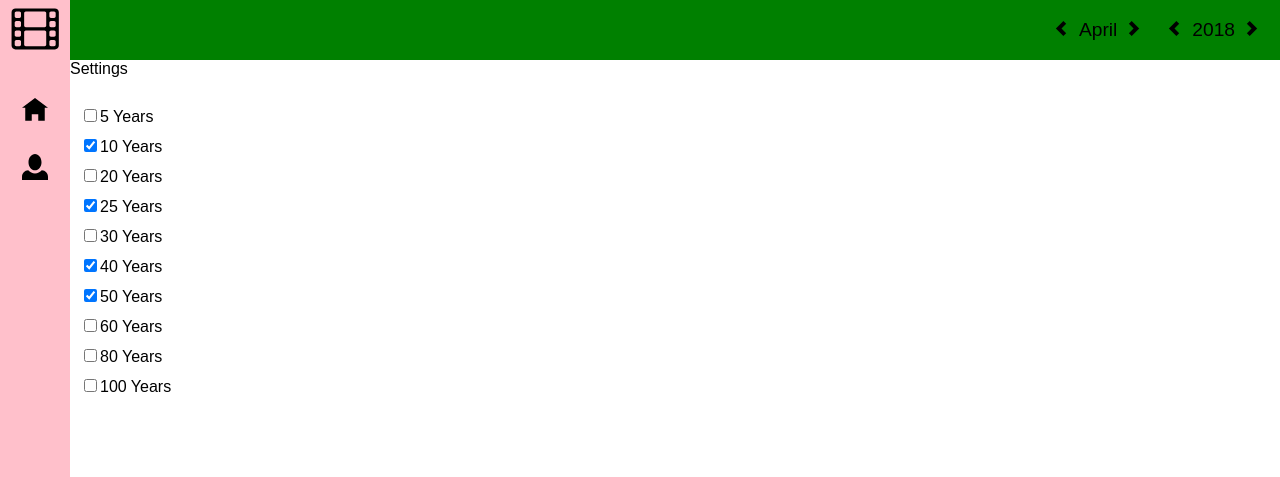
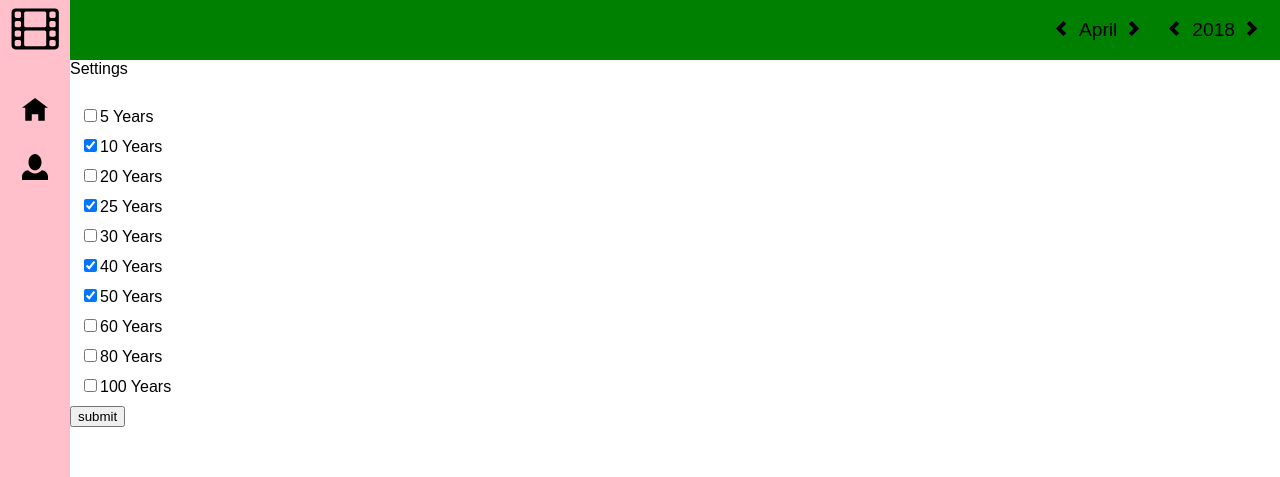
Before and after one commit to JodyDuke/movie_anniversary_react_project, a React (Create React App) app: page /settings in a window 1280 px wide. Shown: the top 477 px of the page. Built offline with nearby package versions, Linux system fonts and the light colour scheme; no server answers.

Commit message:
move date change to setting state so main app updates on submit

```diff
--- a/src/components/main/main.js
+++ b/src/components/main/main.js
@@ -91,16 +91,8 @@ class Main extends Component {
     }
 
     updateYears(props){
-        let propsParsed = parseInt(props, 10)
-        let currentYearsSelected = this.state.yearsSelect;
-        if(currentYearsSelected.indexOf(propsParsed) > -1) {
-            let pos = currentYearsSelected.indexOf(propsParsed)
-            currentYearsSelected.splice(pos, 1)
-        } else {
-            currentYearsSelected.push(propsParsed)
-        }
         this.setState({
-            yearsSelect : currentYearsSelected
+            yearsSelect : props
         }, () => this.getMovies())
     }
 
@@ -123,7 +115,3 @@ class Main extends Component {
 }
 
 export default Main
-
-// fetch(tmdb.url + tmdb.discover + config.TMBD_KEY + tmdb.startString + y + '-' + m + '-' + 1 + tmdb.releaseLessThan + y + '-' + m + '-' + daysInMonth + tmdb.endString, {
-//     'callback': 'test'
-// })
--- a/src/components/main/settings/settings.js
+++ b/src/components/main/settings/settings.js
@@ -11,13 +11,30 @@ export default class Settings extends Component {
         this.handleChange = this.handleChange.bind(this)
     }
 
-    handleSubmit(e) {
-        e.preventDefault()
 
+    componentWillMount() {
+        this.setState({
+            currentYearsChecked : this.props.yearsSelect
+        })
     }
 
     handleChange(e) {
-        this.props.onSubmit(e.target.value)
+        const val = parseInt(e.target.value, 10)
+        let currentYearState = this.state.currentYearsChecked;
+        if (currentYearState.indexOf(val) > -1) {
+            let pos = currentYearState.indexOf(val)
+            currentYearState.splice(pos, 1)
+        } else {
+            currentYearState.push(val)
+        }
+        this.setState({
+            currentYearsChecked : currentYearState
+        }, () => console.log('settings state: ', this.state.currentYearsChecked))
+    }
+
+    handleSubmit(e) {
+        e.preventDefault()
+        this.props.onSubmit(this.state.currentYearsChecked)
     }
 
     render() {
@@ -25,7 +42,7 @@ export default class Settings extends Component {
             <div>
                 <div>Settings</div>
                 <br />
-                <form className="yearSelect">
+                <form className="yearSelect" onSubmit={this.handleSubmit}>
                     {this.state.yearCheckOpts.map((e, k) => {
                         return (
                             <label key={k} className="checkbox">
@@ -34,6 +51,7 @@ export default class Settings extends Component {
                             </label>
                         )
                     })}
+                    <input type="submit" value="submit" />
                 </form>
             </div>
         )
```
